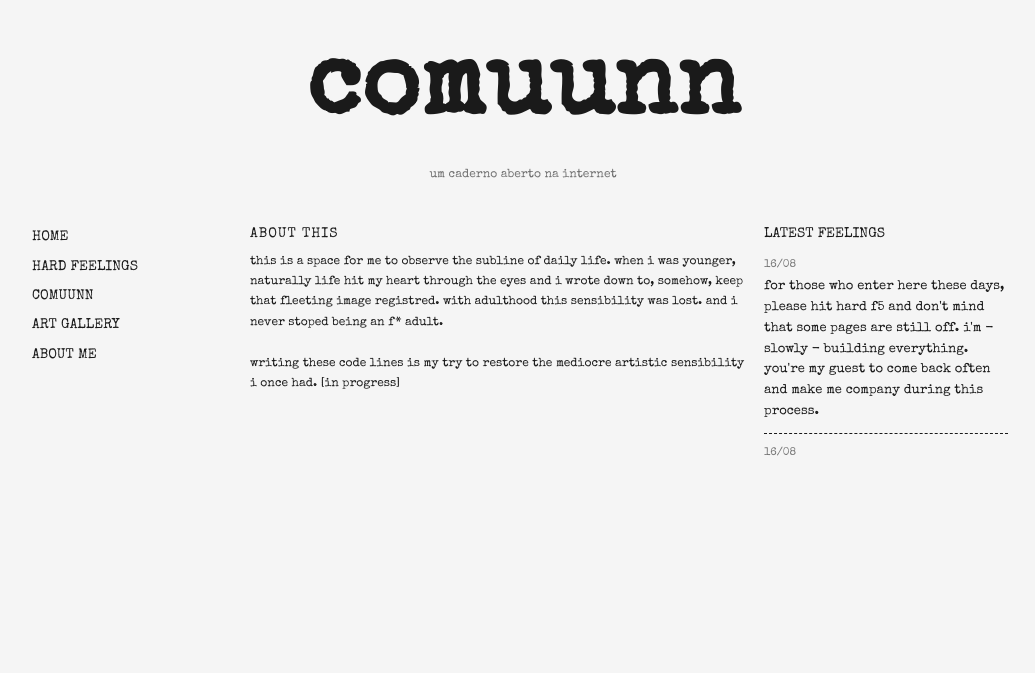
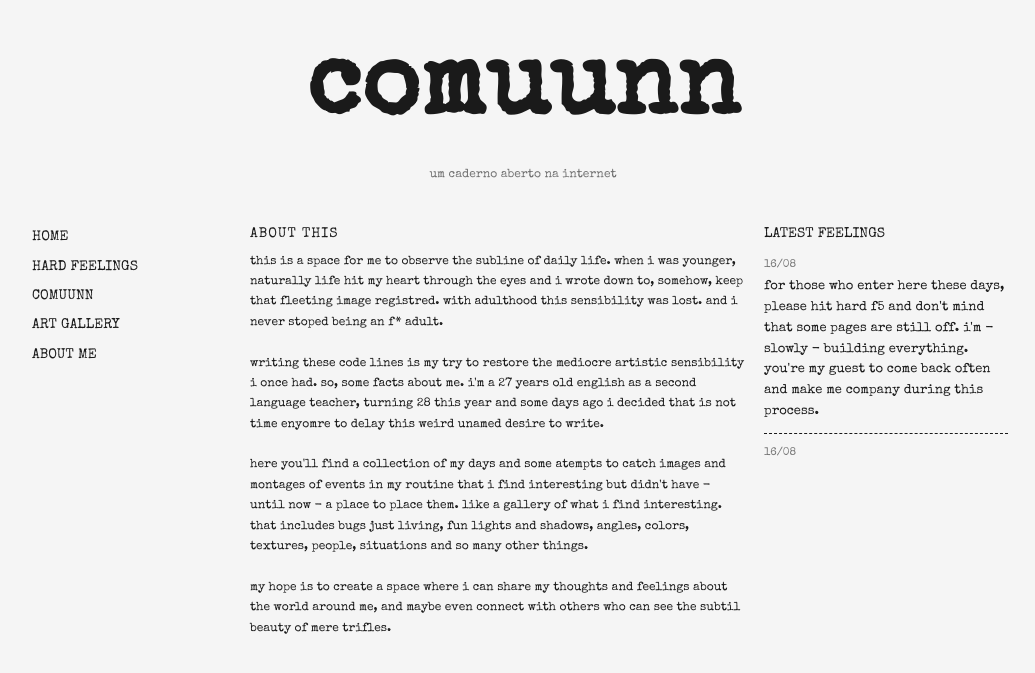
Before and after one commit to guiolhermer/comuunn, a Jekyll site: the page built from index.html, in a window 1280 px wide. Shown: the top 673 px of the page, without its empty margins (117-1152 px from the left). Built offline with Jekyll 4.4.1, drawn with Linux system fonts in a browser that asks for light colours.

Commit message:
fix: enhance description in _config.yml for improved clarity and personal expression

```diff
--- a/_config.yml
+++ b/_config.yml
@@ -3,7 +3,13 @@ tagline: "um caderno aberto na internet"
 description: |
   This is a space for me to observe the subline of daily life. When I was younger, naturally life hit my heart through the eyes and I wrote down to, somehow, keep that fleeting image registred. With adulthood this sensibility was lost. And I never stoped being an f* adult.
 
-  Writing these code lines is my try to restore the mediocre artistic sensibility I once had. [in progress]
+  Writing these code lines is my try to restore the mediocre artistic sensibility I once had. So, some facts about me. I'm a 27 years old English as a second language teacher, turning 28 this year and some days ago I decided that is not time enyomre to delay this weird unamed desire to write.
+
+  Here you'll find a collection of my days and some atempts to catch images and montages of events in my routine that I find interesting but didn't have - until now - a place to place them. Like a gallery of what I find interesting. That includes bugs just living, fun lights and shadows, angles, colors, textures, people, situations and so many other things.
+
+  My hope is to create a space where I can share my thoughts and feelings about the world around me, and maybe even connect with others who can see the subtil beauty of mere trifles.
+
+
 baseurl: ""
 permalink: /diario/:title/
 markdown: kramdown
```
